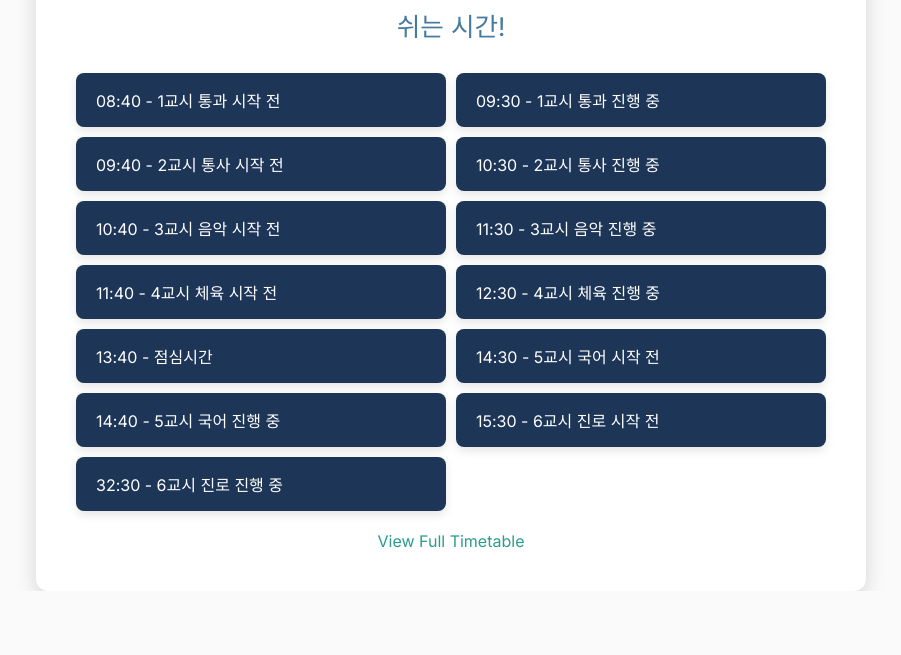
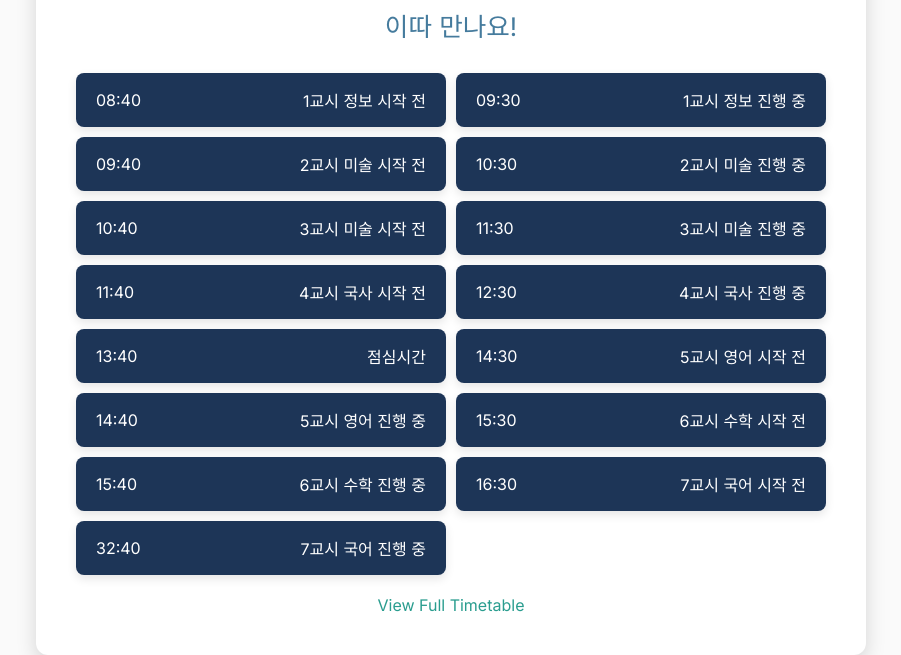
Before and after one commit to shyun8/timetable, a plain HTML site: page index.html in a window 1280 px wide. Shown: the part 231-886 px from the top of the page, without its empty margins (189-1090 px from the left). Before the commit the page ends 822 px from the top, so only its background shows below. Drawn offline with Linux system fonts and the light colour scheme.

Commit message:
Update index.html

```diff
--- a/index.html
+++ b/index.html
@@ -98,7 +98,7 @@
     // Timetable data for each day
     const timetableData = {
       Monday: {
-        intervals: ["08:40", "09:30", "09:40", "10:30", "10:40", "11:30", "11:40", "12:30", "13:40", "14:30", "14:40", "15:30", "15:40", "16:30", "32:30"],
+        intervals: ["08:40", "09:30", "09:40", "10:30", "10:40", "11:30", "11:40", "12:30", "13:40", "14:30", "14:40", "15:30", "15:40", "16:30", "32:40"],
         statuses: [
           "1교시 국사 시작 전", "1교시 국사 진행 중", "2교시 수학 시작 전", "2교시 수학 진행 중", "3교시 통과 시작 전", "3교시 통과 진행 중",
           "4교시 정보 시작 전", "4교시 정보 진행 중", "점심시간", "5교시 창체 시작 전", "5교시 창체 진행 중", "6교시 영어 시작 전",
@@ -110,7 +110,7 @@
         ]
       },
       Tuesday: {
-        intervals: ["08:40", "09:30", "09:40", "10:30", "10:40", "11:30", "11:40", "12:30", "13:40", "14:30", "14:40", "15:30", "32:30"],
+        intervals: ["08:40", "09:30", "09:40", "10:30", "10:40", "11:30", "11:40", "12:30", "13:40", "14:30", "14:40", "15:30", "32:40"],
         statuses: [
           "1교시 통과 시작 전", "1교시 통과 진행 중", "2교시 통사 시작 전", "2교시 통사 진행 중", "3교시 음악 시작 전", "3교시 음악 진행 중",
           "4교시 체육 시작 전", "4교시 체육 진행 중", "점심시간", "5교시 국어 시작 전", "5교시 국어 진행 중", "6교시 진로 시작 전",
@@ -122,7 +122,7 @@
         ]
       },
       Wednesday: {
-        intervals: ["08:40", "09:30", "09:40", "10:30", "10:40", "11:30", "11:40", "12:30", "13:40", "14:30", "14:40", "15:30", "15:40", "16:30", "32:30"],
+        intervals: ["08:40", "09:30", "09:40", "10:30", "10:40", "11:30", "11:40", "12:30", "13:40", "14:30", "14:40", "15:30", "15:40", "16:30", "32:40"],
         statuses: [
           "1교시 정보 시작 전", "1교시 정보 진행 중", "2교시 미술 시작 전", "2교시 미술 진행 중", "3교시 미술 시작 전", "3교시 미술 진행 중",
           "4교시 국사 시작 전", "4교시 국사 진행 중", "점심시간", "5교시 영어 시작 전", "5교시 영어 진행 중", "6교시 수학 시작 전",
@@ -134,7 +134,7 @@
         ]
       },
       Thursday: {
-        intervals: ["08:40", "09:30", "09:40", "10:30", "10:40", "11:30", "11:40", "12:30", "13:40", "14:30", "14:40", "15:30", "32:30"],
+        intervals: ["08:40", "09:30", "09:40", "10:30", "10:40", "11:30", "11:40", "12:30", "13:40", "14:30", "14:40", "15:30", "32:40"],
         statuses: [
           "1교시 체육 시작 전", "1교시 체육 진행 중", "2교시 음악 시작 전", "2교시 음악 진행 중", "3교시 국어 시작 전", "3교시 국어 진행 중",
           "4교시 실험 시작 전", "4교시 실험 진행 중", "점심시간", "5교시 통과 시작 전", "5교시 통과 진행 중", "6교시 국사 시작 전",
@@ -146,84 +146,86 @@
         ]
       },
       Friday: {
-        intervals: ["08:40", "09:30", "09:40", "10:30", "10:40", "11:30", "11:40", "12:30", "13:40", "14:30", "14:40", "15:30", "15:40", "16:30", "32:30"],
+        intervals: ["08:40", "09:30", "09:40", "10:30", "10:40", "11:30", "11:40", "12:30", "13:40", "14:30", "14:40", "15:30", "15:40", "16:30", "80:40"],
         statuses: [
-          "1교시 정보 시작 전", "1교시 정보 진행 중", "2교시 통사 시작 전", "2교시 통사 진행 중", "3교시 수학 시작 전", "3교시 수학 진행 중",
-          "4교시 영어 시작 전", "4교시 영어 진행 중", "점심시간", "5교시 국어 시작 전", "5교시 국어 진행 중", "6교시 창진 시작 전",
-          "6교시 창진 진행 중", "7교시 창체 시작 전", "7교시 창체 진행 중", "월요일 1교시 국사 시작 전"
+          "1교시 체육 시작 전", "1교시 체육 진행 중", "2교시 음악 시작 전", "2교시 음악 진행 중", "3교시 국어 시작 전", "3교시 국어 진행 중",
+          "4교시 실험 시작 전", "4교시 실험 진행 중", "점심시간", "5교시 통과 시작 전", "5교시 통과 진행 중", "6교시 국사 시작 전",
+          "6교시 국사 진행 중", "다음 주 월요일 1교시 정보 시작 전"
         ],
         messages: [
           "이따 만나요!", "수업 중!", "쉬는 시간!", "수업 중!", "쉬는 시간!", "수업 중!", "쉬는 시간!", "수업 중!", "쉬는 시간!",
-          "점심시간!", "수업 중!", "쉬는 시간!", "수업 중!", "쉬는 시간!", "수업 중!", "쉬는 시간!", "월요일에 만나요!"
+          "점심시간!", "수업 중!", "쉬는 시간!", "수업 중!", "쉬는 시간!", "내일 만나요!"
         ]
       },
       Saturday: {
-        intervals: ["56:30"],
-        statuses: ["월요일 1교시 국사 시작 전"],
-        messages: ["월요일에 만나요!"]
+        intervals: ["56:40"],
+        statuses: [
+          "다음 주 월요일 1교시 국사 시작 전"
+        ],
+        messages: [
+          "이따 만나요!"
+        ]
       },
       Sunday: {
-        intervals: ["32:30"],
-        statuses: ["월요일 1교시 국사 시작 전"],
-        messages: ["내일 만나요!"]
+        intervals: ["32:40"],
+        statuses: [
+          "다음 주 월요일 1교시 국사 시작 전"
+        ],
+        messages: [
+          "이따 만나요!"
+        ]
       }
     };
 
-    // Set the current day and update the timetable
-    const currentDay = new Date().toLocaleString('en-us', { weekday: 'long' });
-    const dayData = timetableData[currentDay] || timetableData.Monday;
+    function updateTimetable() {
+      const now = new Date();
+      const dayOfWeek = now.getDay(); // 0 = Sunday, 1 = Monday, 2 = Tuesday, 3 = Wednesday, 4 = Thursday, 5 = Friday, 6 = Saturday
+      let currentDay = '';
+      let nextDay = '';
 
-    // Update status, time left, and message
-    function updateTimetable() {
-      const currentTime = new Date();
-      const intervals = dayData.intervals;
-      const statuses = dayData.statuses;
-      const messages = dayData.messages;
-
-      let nextInterval = null;
-      let timeLeft = null;
-      let statusMessage = null;
-      let nextMessage = null;
-
-      for (let i = 0; i < intervals.length; i++) {
-        const intervalTime = intervals[i].split(":");
-        const intervalDate = new Date(currentTime.getFullYear(), currentTime.getMonth(), currentTime.getDate(), intervalTime[0], intervalTime[1]);
-
-        if (currentTime < intervalDate && nextInterval === null) {
-          nextInterval = intervalDate;
-          statusMessage = statuses[i];
-          nextMessage = messages[i];
-        }
+      if (dayOfWeek === 0 || dayOfWeek === 6) {
+        currentDay = 'Sunday';
+        nextDay = 'Monday';
+      } else if (dayOfWeek === 1) {
+        currentDay = 'Monday';
+        nextDay = 'Tuesday';
+      } else if (dayOfWeek === 2) {
+        currentDay = 'Tuesday';
+        nextDay = 'Wednesday';
+      } else if (dayOfWeek === 3) {
+        currentDay = 'Wednesday';
+        nextDay = 'Thursday';
+      } else if (dayOfWeek === 4) {
+        currentDay = 'Thursday';
+        nextDay = 'Friday';
+      } else if (dayOfWeek === 5) {
+        currentDay = 'Friday';
+        nextDay = 'Saturday';
       }
 
-      // Time left logic
-      if (nextInterval) {
-        const timeDiff = nextInterval - currentTime;
-        const hours = Math.floor(timeDiff / (1000 * 60 * 60));
-        const minutes = Math.floor((timeDiff % (1000 * 60 * 60)) / (1000 * 60));
-        const seconds = Math.floor((timeDiff % (1000 * 60)) / 1000);
+      const dayData = timetableData[currentDay];
+      const nextDayData = timetableData[nextDay];
 
-        timeLeft = `${hours}시간 ${minutes}분 ${seconds}초`;
-      }
+      // Set status message
+      const statusElement = document.getElementById("status");
+      statusElement.innerText = dayData.statuses[0];
 
-      // Update the HTML
-      document.getElementById("status").textContent = statusMessage || "Loading...";
-      document.getElementById("time-left").textContent = timeLeft || "--시간 --분 --초";
-      document.getElementById("message").textContent = nextMessage || "Please wait...";
+      const messageElement = document.getElementById("message");
+      messageElement.innerText = dayData.messages[0];
 
-      // Update timetable blocks
-      const timetableContainer = document.getElementById("timetable");
-      timetableContainer.innerHTML = "";
-      for (let i = 0; i < intervals.length; i++) {
-        const div = document.createElement("div");
-        div.innerHTML = `${intervals[i]} - ${statuses[i]}`;
-        timetableContainer.appendChild(div);
-      }
+      // Display timetable
+      const timetableElement = document.getElementById("timetable");
+      timetableElement.innerHTML = '';  // Clear previous timetable
+
+      nextDayData.intervals.forEach((interval, index) => {
+        const timetableItem = document.createElement("div");
+        timetableItem.innerHTML = `<span>${interval}</span><span>${nextDayData.statuses[index]}</span>`;
+        timetableElement.appendChild(timetableItem);
+      });
     }
 
-    // Run the update function every second
-    setInterval(updateTimetable, 1000);
     updateTimetable();
+    setInterval(updateTimetable, 1000); // Update every second
   </script>
 </body>
 </html>
```
